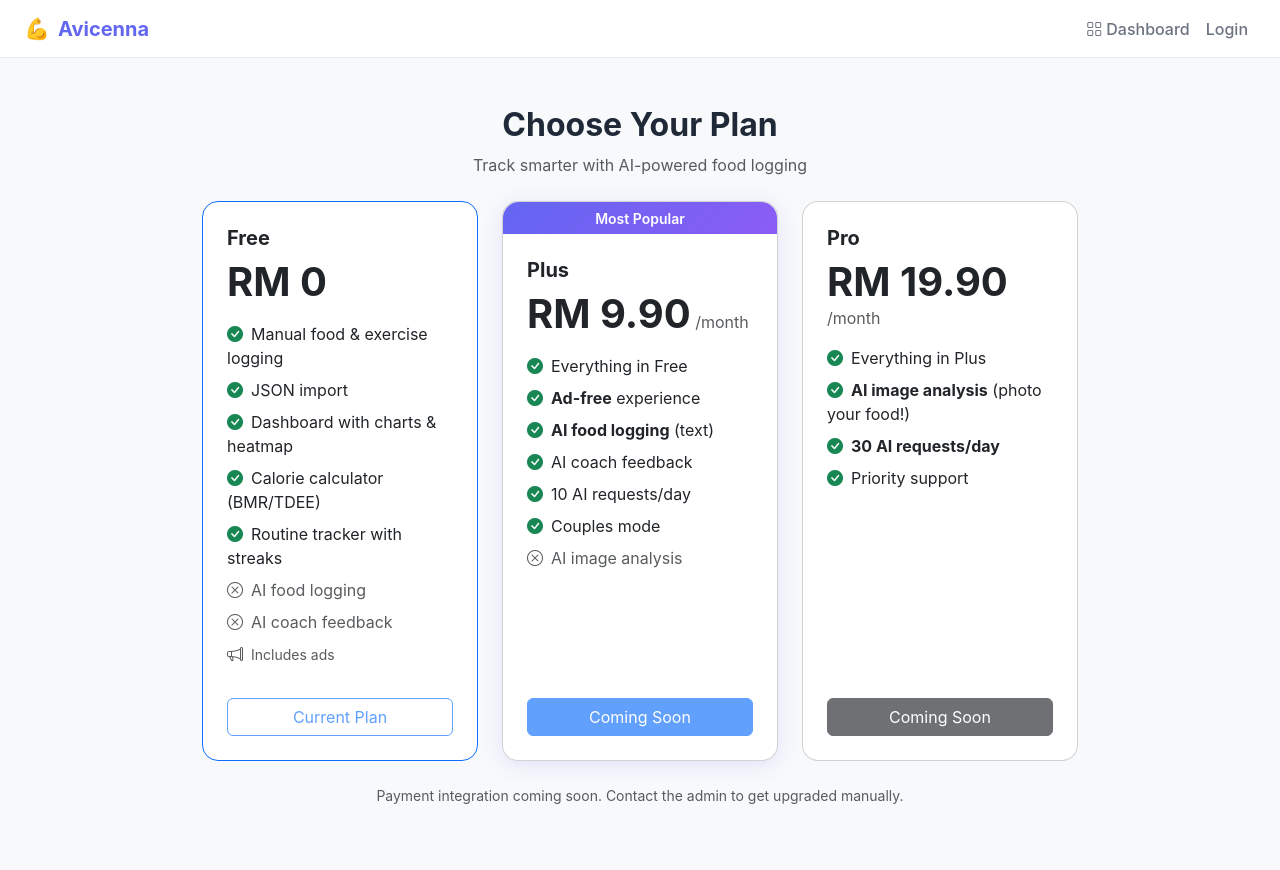
After one commit to Tareq0267/Avicenna, a Django app: page /tracker/pricing/ in a window 1280 px wide. The commit adds this page. Run offline with Django 4.2, Linux system fonts and the light colour scheme.

Commit message:
Add subscription tier system (Free/Plus/Pro) with admin override
- Add subscription_tier, tier_override, tier_override_note to UserProfile
- Replace ai_enabled checks with tier-based has_ai_access()/has_image_ai()
- Tier-based rate limits: Free (no AI), Plus (10/day text), Pro (30/day + images)
- Admin can bulk-assign tiers and manually override per user
- Ad banner placeholder for free tier users
- Pricing page with tier comparison
- Settings page shows current tier info
- AI access denied page links to pricing
- Data migration preserves existing ai_enabled and special group users
- Context processor provides SHOW_ADS, HAS_AI_ACCESS, USER_TIER to templates

Co-Authored-By: Claude Opus 4.6 <noreply@anthropic.com>

```diff
--- a/templates/base.html
+++ b/templates/base.html
@@ -159,7 +159,7 @@
         <!-- Right side: buttons + toggler -->
         <div class="d-flex align-items-center gap-1 ms-auto">
           {% if user.is_authenticated %}
-            {% if user.profile.ai_enabled %}
+            {% if HAS_AI_ACCESS %}
             <a href="{% url 'tracker:ai_food_log' %}" class="btn btn-sm btn-success">
               <i class="bi bi-robot"></i><span class="d-none d-sm-inline ms-1">AI Log</span>
             </a>
@@ -191,6 +191,15 @@
         </div>
       </div>
     </nav>
+
+    {% if SHOW_ADS and user.is_authenticated %}
+    <div class="ad-banner text-center py-2" style="background: #f8f9fa; border-bottom: 1px solid #e9ecef;">
+      <small class="text-muted">
+        <!-- Ad placeholder — replace with actual ad code (e.g. Google AdSense) -->
+        <i class="bi bi-stars me-1"></i>Upgrade to <a href="{% url 'tracker:pricing' %}" class="fw-semibold">Plus</a> to remove ads and unlock AI features
+      </small>
+    </div>
+    {% endif %}
 
     <main class="container py-4">
       {% block content %}{% endblock %}
--- /dev/null
+++ b/templates/tracker/pricing.html
@@ -0,0 +1,101 @@
+{% extends "base.html" %}
+
+{% block content %}
+<div class="container py-4" style="max-width: 900px;">
+  <div class="text-center mb-4">
+    <h2 class="fw-bold">Choose Your Plan</h2>
+    <p class="text-muted">Track smarter with AI-powered food logging</p>
+  </div>
+
+  <div class="row g-4 justify-content-center">
+    <!-- Free Tier -->
+    <div class="col-md-4">
+      <div class="card h-100 {% if current_tier == 'free' %}border-primary{% endif %}" style="border-radius: 16px;">
+        <div class="card-body d-flex flex-column p-4">
+          <h5 class="fw-bold">Free</h5>
+          <div class="mb-3">
+            <span class="display-6 fw-bold">RM 0</span>
+          </div>
+          <ul class="list-unstyled flex-grow-1 mb-4">
+            <li class="mb-2"><i class="bi bi-check-circle-fill text-success me-2"></i>Manual food & exercise logging</li>
+            <li class="mb-2"><i class="bi bi-check-circle-fill text-success me-2"></i>JSON import</li>
+            <li class="mb-2"><i class="bi bi-check-circle-fill text-success me-2"></i>Dashboard with charts & heatmap</li>
+            <li class="mb-2"><i class="bi bi-check-circle-fill text-success me-2"></i>Calorie calculator (BMR/TDEE)</li>
+            <li class="mb-2"><i class="bi bi-check-circle-fill text-success me-2"></i>Routine tracker with streaks</li>
+            <li class="mb-2 text-muted"><i class="bi bi-x-circle me-2"></i>AI food logging</li>
+            <li class="mb-2 text-muted"><i class="bi bi-x-circle me-2"></i>AI coach feedback</li>
+            <li class="mb-2"><i class="bi bi-megaphone me-2 text-muted"></i><small class="text-muted">Includes ads</small></li>
+          </ul>
+          {% if current_tier == 'free' %}
+            <button class="btn btn-outline-primary w-100" disabled>Current Plan</button>
+          {% else %}
+            <button class="btn btn-outline-secondary w-100" disabled>Downgrade</button>
+          {% endif %}
+        </div>
+      </div>
+    </div>
+
+    <!-- Plus Tier -->
+    <div class="col-md-4">
+      <div class="card h-100 {% if current_tier == 'plus' %}border-primary{% endif %}" style="border-radius: 16px; {% if current_tier == 'free' %}box-shadow: 0 4px 20px rgba(99, 102, 241, 0.15);{% endif %}">
+        {% if current_tier == 'free' %}
+        <div class="text-center py-1" style="background: linear-gradient(135deg, #6366f1, #8b5cf6); border-radius: 16px 16px 0 0;">
+          <small class="text-white fw-semibold">Most Popular</small>
+        </div>
+        {% endif %}
+        <div class="card-body d-flex flex-column p-4">
+          <h5 class="fw-bold">Plus</h5>
+          <div class="mb-3">
+            <span class="display-6 fw-bold">RM 9.90</span>
+            <span class="text-muted">/month</span>
+          </div>
+          <ul class="list-unstyled flex-grow-1 mb-4">
+            <li class="mb-2"><i class="bi bi-check-circle-fill text-success me-2"></i>Everything in Free</li>
+            <li class="mb-2"><i class="bi bi-check-circle-fill text-success me-2"></i><strong>Ad-free</strong> experience</li>
+            <li class="mb-2"><i class="bi bi-check-circle-fill text-success me-2"></i><strong>AI food logging</strong> (text)</li>
+            <li class="mb-2"><i class="bi bi-check-circle-fill text-success me-2"></i>AI coach feedback</li>
+            <li class="mb-2"><i class="bi bi-check-circle-fill text-success me-2"></i>10 AI requests/day</li>
+            <li class="mb-2"><i class="bi bi-check-circle-fill text-success me-2"></i>Couples mode</li>
+            <li class="mb-2 text-muted"><i class="bi bi-x-circle me-2"></i>AI image analysis</li>
+          </ul>
+          {% if current_tier == 'plus' %}
+            <button class="btn btn-outline-primary w-100" disabled>Current Plan</button>
+          {% elif current_tier == 'pro' %}
+            <button class="btn btn-outline-secondary w-100" disabled>Downgrade</button>
+          {% else %}
+            <button class="btn btn-primary w-100" disabled>Coming Soon</button>
+          {% endif %}
+        </div>
+      </div>
+    </div>
+
+    <!-- Pro Tier -->
+    <div class="col-md-4">
+      <div class="card h-100 {% if current_tier == 'pro' %}border-primary{% endif %}" style="border-radius: 16px;">
+        <div class="card-body d-flex flex-column p-4">
+          <h5 class="fw-bold">Pro</h5>
+          <div class="mb-3">
+            <span class="display-6 fw-bold">RM 19.90</span>
+            <span class="text-muted">/month</span>
+          </div>
+          <ul class="list-unstyled flex-grow-1 mb-4">
+            <li class="mb-2"><i class="bi bi-check-circle-fill text-success me-2"></i>Everything in Plus</li>
+            <li class="mb-2"><i class="bi bi-check-circle-fill text-success me-2"></i><strong>AI image analysis</strong> (photo your food!)</li>
+            <li class="mb-2"><i class="bi bi-check-circle-fill text-success me-2"></i><strong>30 AI requests/day</strong></li>
+            <li class="mb-2"><i class="bi bi-check-circle-fill text-success me-2"></i>Priority support</li>
+          </ul>
+          {% if current_tier == 'pro' %}
+            <button class="btn btn-outline-primary w-100" disabled>Current Plan</button>
+          {% else %}
+            <button class="btn btn-dark w-100" disabled>Coming Soon</button>
+          {% endif %}
+        </div>
+      </div>
+    </div>
+  </div>
+
+  <div class="text-center mt-4">
+    <p class="text-muted small">Payment integration coming soon. Contact the admin to get upgraded manually.</p>
+  </div>
+</div>
+{% endblock %}
--- a/tracker/context_processors.py
+++ b/tracker/context_processors.py
@@ -1,8 +1,23 @@
 def for_her(request):
-    """Make FOR_HER available in templates based on user group membership."""
+    """Make FOR_HER, tier info, and ad visibility available in templates."""
     is_special = False
+    user_tier = 'free'
+    show_ads = True
+    has_ai = False
+
     if request.user.is_authenticated:
         is_special = request.user.groups.filter(name='special').exists()
+        try:
+            profile = request.user.profile
+            user_tier = profile.subscription_tier
+            show_ads = profile.show_ads()
+            has_ai = profile.has_ai_access()
+        except Exception:
+            pass
+
     return {
-        'FOR_HER': is_special
+        'FOR_HER': is_special,
+        'USER_TIER': user_tier,
+        'SHOW_ADS': show_ads,
+        'HAS_AI_ACCESS': has_ai,
     }
--- a/tracker/models/__init__.py
+++ b/tracker/models/__init__.py
@@ -1,11 +1,11 @@
-from .core import UserProfile, GOAL_CHOICES, GENDER_CHOICES, ACTIVITY_CHOICES
+from .core import UserProfile, GOAL_CHOICES, GENDER_CHOICES, ACTIVITY_CHOICES, TIER_CHOICES
 from .diet import DietaryEntry, WeightEntry
 from .exercise import ExerciseEntry
 from .ai import AIUsage
 from .routines import Routine, CompletionRecord
 
 __all__ = [
-    'UserProfile', 'GOAL_CHOICES', 'GENDER_CHOICES', 'ACTIVITY_CHOICES',
+    'UserProfile', 'GOAL_CHOICES', 'GENDER_CHOICES', 'ACTIVITY_CHOICES', 'TIER_CHOICES',
     'DietaryEntry', 'WeightEntry',
     'ExerciseEntry',
     'AIUsage',
--- a/tracker/urls/core.py
+++ b/tracker/urls/core.py
@@ -7,6 +7,7 @@ urlpatterns = [
     path('', views.dashboard, name='dashboard-root'),
     path('import-json/', views.import_json, name='import_json'),
     path('guide/', views.guide, name='guide'),
+    path('pricing/', views.pricing_page, name='pricing'),
 
     # Update Log
     path('changelog/', views.update_log, name='update_log'),
--- a/tracker/views/__init__.py
+++ b/tracker/views/__init__.py
@@ -1,7 +1,7 @@
 from .core import (
     dashboard, partner_dashboard, import_json, guide,
     custom_logout, register, update_log, settings_page, update_username,
-    get_partner, _get_routine_streak,
+    pricing_page, get_partner, _get_routine_streak,
 )
 from .diet import (
     delete_dietary_entry, delete_weight_entry, add_weight,
@@ -17,7 +17,7 @@ from .routines import (
 __all__ = [
     # core
     'dashboard', 'partner_dashboard', 'import_json', 'guide',
-    'custom_logout', 'register', 'update_log', 'settings_page', 'update_username',
+    'custom_logout', 'register', 'update_log', 'settings_page', 'update_username', 'pricing_page',
     # diet
     'delete_dietary_entry', 'delete_weight_entry', 'add_weight',
     'daily_recap', 'calorie_setup', 'update_calorie_settings',
--- a/tracker/views/core.py
+++ b/tracker/views/core.py
@@ -544,6 +544,14 @@ def _get_changelog():
     ]
 
 
+def pricing_page(request):
+    """Display the pricing/subscription tiers page."""
+    current_tier = 'free'
+    if request.user.is_authenticated and hasattr(request.user, 'profile'):
+        current_tier = request.user.profile.subscription_tier
+    return render(request, 'tracker/pricing.html', {'current_tier': current_tier})
+
+
 @login_required
 def update_log(request):
     """Render the changelog / update log page."""
@@ -553,9 +561,22 @@ def update_log(request):
 @login_required
 def settings_page(request):
     """Settings page combining Guide, Changelog, and Account actions."""
+    tier_info = {}
+    if hasattr(request.user, 'profile'):
+        profile = request.user.profile
+        tier_info = {
+            'current_tier': profile.subscription_tier,
+            'tier_display': profile.get_subscription_tier_display(),
+            'is_override': profile.tier_override,
+            'show_ads': profile.show_ads(),
+            'has_ai': profile.has_ai_access(),
+            'has_image_ai': profile.has_image_ai(),
+        }
+
     context = {
         'changelog': _get_changelog(),
         'love_letters': _get_love_letters(),
+        'tier_info': tier_info,
     }
     return render(request, 'tracker/settings.html', context)
 
```
Also changed, not shown: templates/tracker/ai_access_denied.html (+12 -7 lines), templates/tracker/settings.html (+42 -0 lines), tests/test_admin.py (+1 -0 lines), tests/test_special_mode.py (+1 -0 lines), tracker/admin.py (+25 -1 lines), tracker/models/core.py (+35 -1 lines), tracker/services/rate_limit.py (+65 -37 lines), tracker/views/ai.py (+24 -14 lines), tracker/migrations/0012_add_subscription_tiers.py (added), tracker/migrations/0013_migrate_existing_tiers.py (added).
